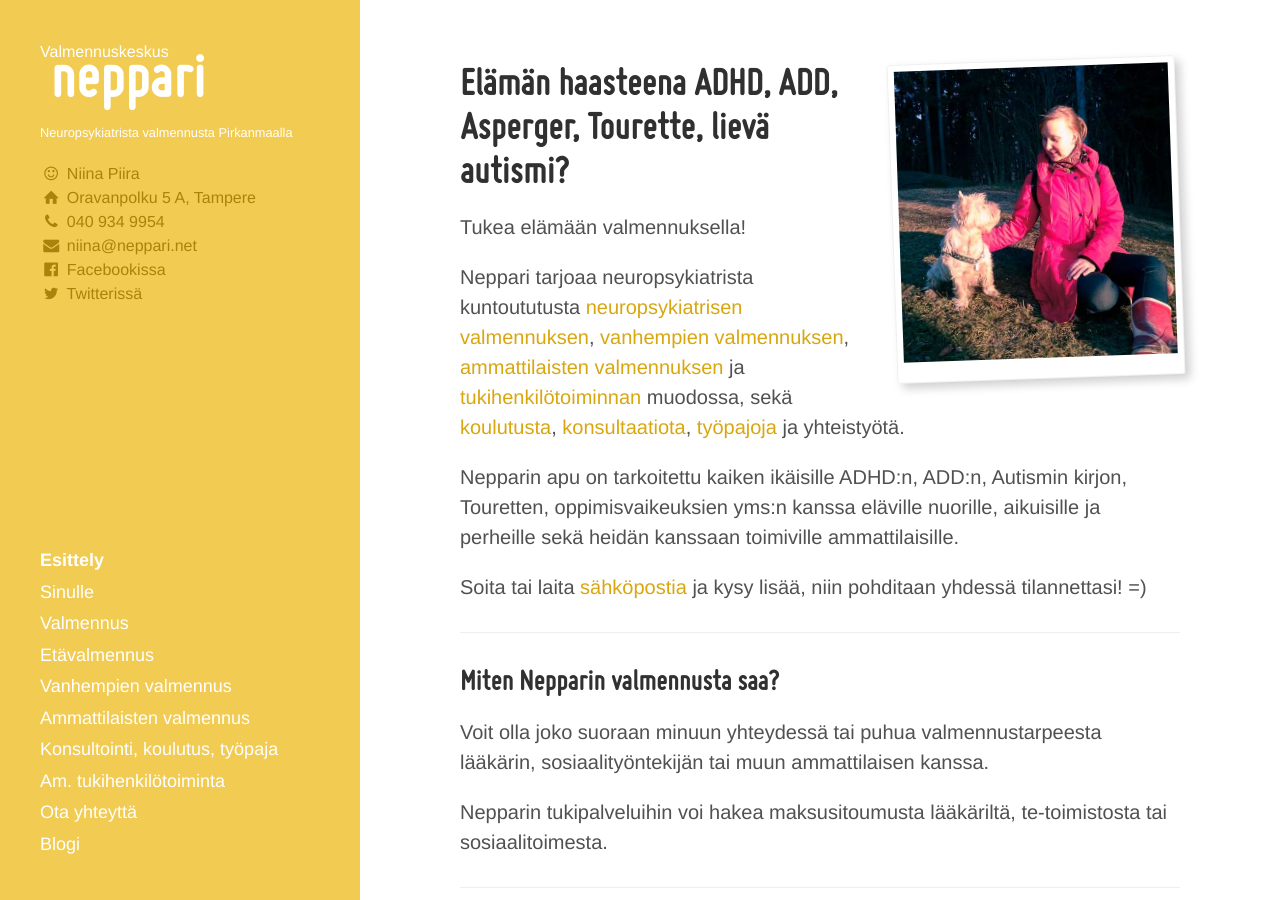
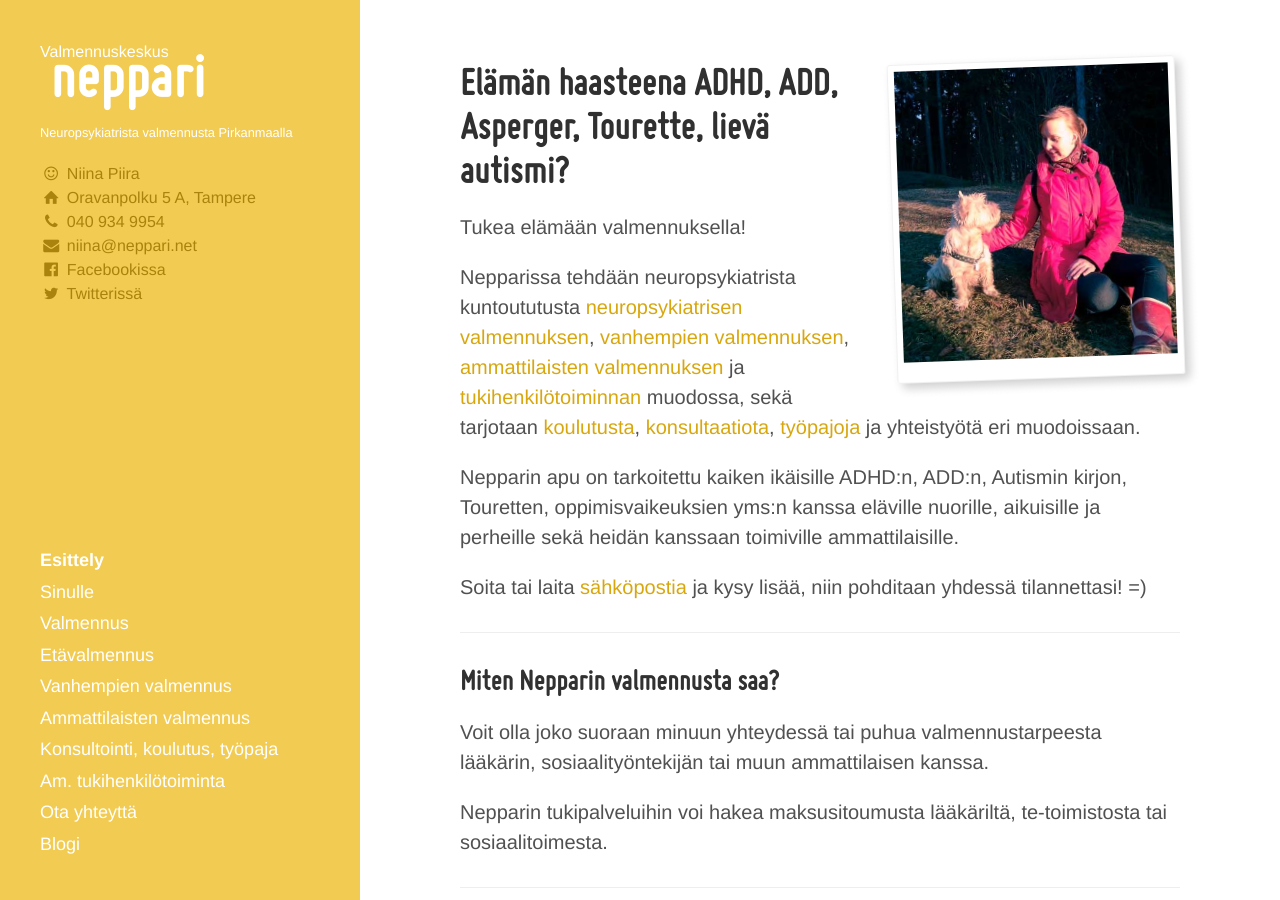
Before and after one commit to niinapiira/neppari.net, a Jekyll site: the page built from index.md, in a window 1280 px wide and 900 px high. Built offline with Jekyll 4.4.1, drawn with Linux system fonts in a browser that asks for light colours.

Commit message:
Updated index.md

```diff
--- a/index.md
+++ b/index.md
@@ -20,7 +20,7 @@
 
 Tukea elämään valmennuksella!
 
-Neppari tarjoaa neuropsykiatrista kuntoututusta [neuropsykiatrisen valmennuksen](/valmennus), [vanhempien valmennuksen](/vanhempien-valmennus/), [ammattilaisten valmennuksen](/ammattilaisten-valmennus/) ja [tukihenkilötoiminnan](/ammatillinen-tukihenkilotoiminta) muodossa, sekä [koulutusta](/konsultointi-koulutus-tyopaja/), [konsultaatiota](/konsultointi-koulutus-tyopaja/), [työpajoja](/konsultointi-koulutus-tyopaja/) ja yhteistyötä.
+Nepparissa tehdään neuropsykiatrista kuntoututusta [neuropsykiatrisen valmennuksen](/valmennus), [vanhempien valmennuksen](/vanhempien-valmennus/), [ammattilaisten valmennuksen](/ammattilaisten-valmennus/) ja [tukihenkilötoiminnan](/ammatillinen-tukihenkilotoiminta) muodossa, sekä tarjotaan [koulutusta](/konsultointi-koulutus-tyopaja/), [konsultaatiota](/konsultointi-koulutus-tyopaja/), [työpajoja](/konsultointi-koulutus-tyopaja/) ja yhteistyötä eri muodoissaan.
 
 Nepparin apu on tarkoitettu kaiken ikäisille ADHD:n, ADD:n, Autismin kirjon, Touretten, oppimisvaikeuksien yms:n kanssa eläville nuorille, aikuisille ja perheille sekä heidän kanssaan toimiville ammattilaisille.
 
```
